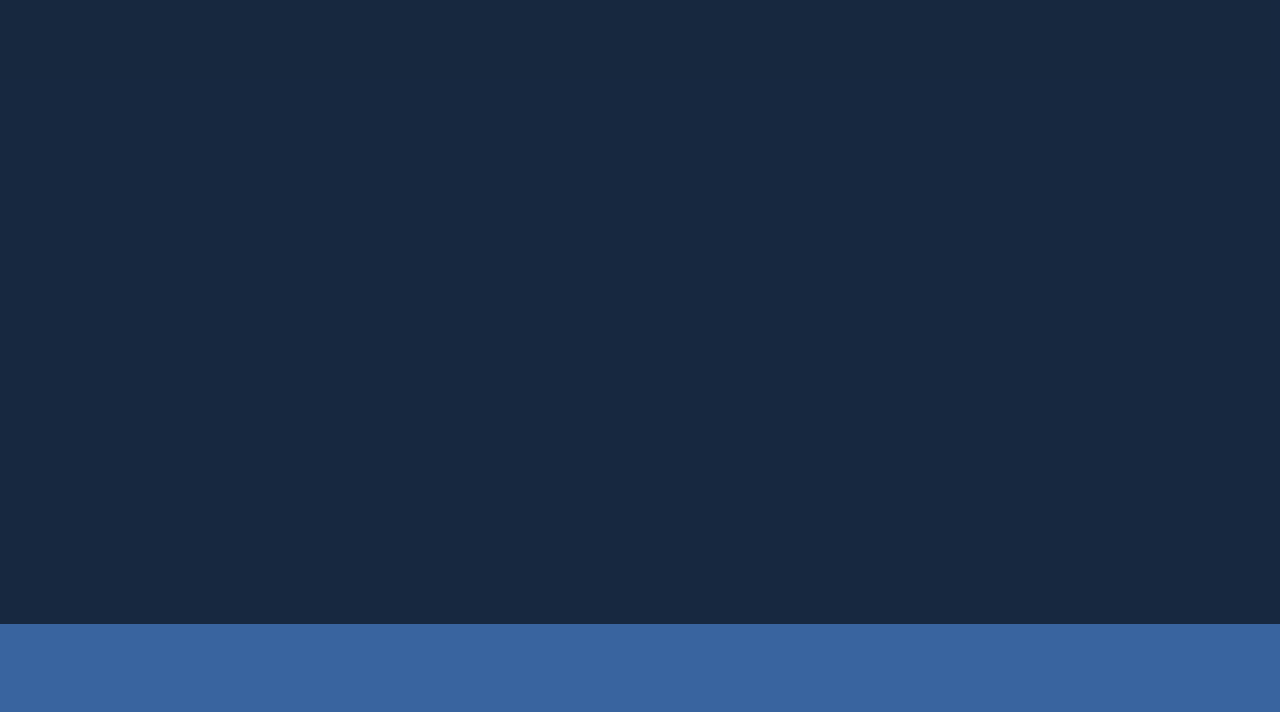
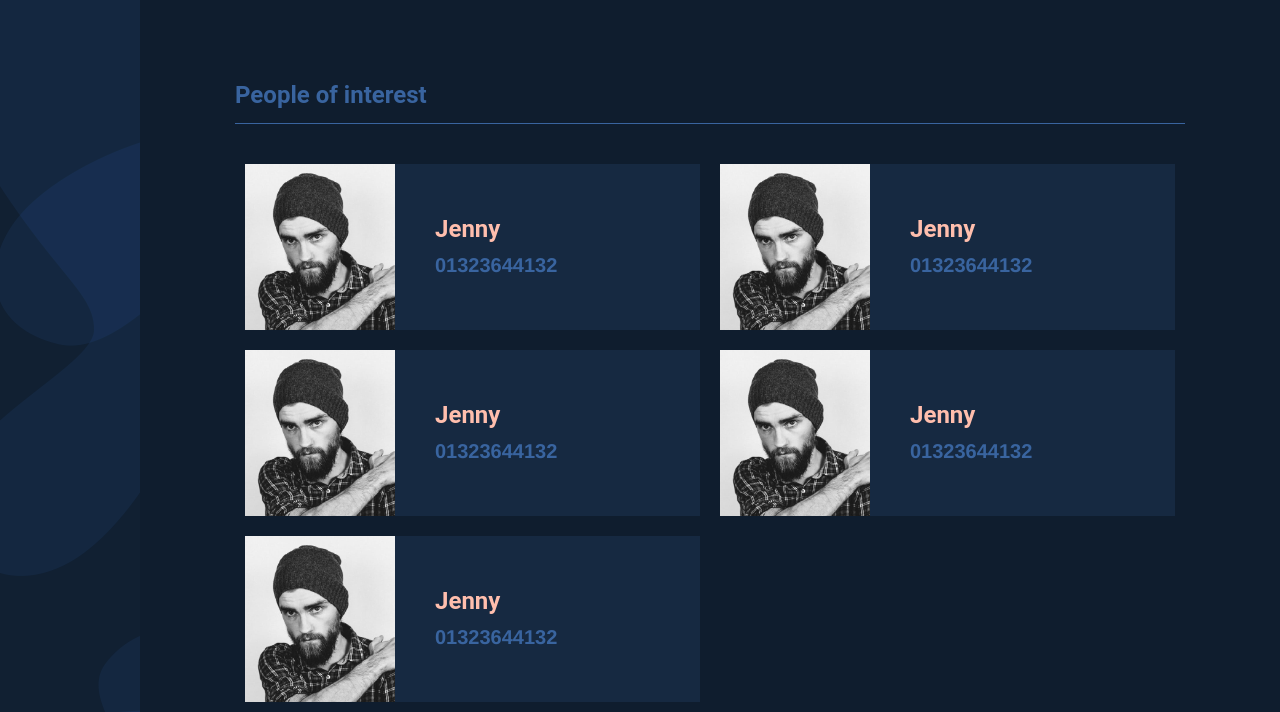
Before and after one commit to banterstudios/MI5-tech-test, a website built with webpack: page app/index.html in a window 1280 px wide. Shown: the part 176-888 px from the top of the page. Before the commit the page ends 800 px from the top, so only its background shows below. Built offline with nearby package versions, Linux system fonts and the light colour scheme.

Commit message:
almost there

```diff
--- a/app/index.html
+++ b/app/index.html
@@ -4,15 +4,116 @@
 		<meta charset="utf-8">
 		<title>MI5</title>
 		<meta name="viewport" content="user-scalable=no, initial-scale=1, maximum-scale=1, minimum-scale=1, width=device-width">
+		<meta http-equiv="X-UA-Compatible" content="IE=edge">
+		<meta description="MI5 - Always watching you..." >
 	</head>
 	<body class="bg">
-		<div id="app" class="wrapper">
+		<div id="app">
+			<header>
+				<div class="wrapper">
+					<div class="column-10 offset-left-1 offset-right-1">
+						<i class="logo"></i>
+					</div>
+				</div>
+			</header>
 			<section id="home">
-				<nav role="navigation">
-					<img alt="MI5 - Most wanted" src="assets/logo.png" />
-				</nav>
-				<div class="side-background">
-
+				<div class="wrapper">
+					<div class="row">
+						<div class="column-10 offset-left-1 offset-right-1">
+							<div class="title">
+								<h1>People of interest</h1>
+							</div>
+						</div>
+					</div>
+					<div class="row">
+						<div class="column-10 offset-left-1 offset-right-1">
+							<div class="column-6">
+								<div class="person-of-interest">
+									<div class="content">
+										<div class="left">
+											<i class="profile-pic"></i>
+										</div>
+										<div class="right">
+											<h2 class="name">
+												Jenny
+											</h2>
+											<h3 class="number">
+												01323644132
+											</h3>
+										</div>
+									</div>
+								</div>
+							</div>
+							<div class="column-6">
+								<div class="person-of-interest">
+									<div class="content">
+										<div class="left">
+											<i class="profile-pic"></i>
+										</div>
+										<div class="right">
+											<h2 class="name">
+												Jenny
+											</h2>
+											<h3 class="number">
+												01323644132
+											</h3>
+										</div>
+									</div>
+								</div>
+							</div>
+							<div class="column-6">
+								<div class="person-of-interest">
+									<div class="content">
+										<div class="left">
+											<i class="profile-pic"></i>
+										</div>
+										<div class="right">
+											<h2 class="name">
+												Jenny
+											</h2>
+											<h3 class="number">
+												01323644132
+											</h3>
+										</div>
+									</div>
+								</div>
+							</div>
+							<div class="column-6">
+								<div class="person-of-interest">
+									<div class="content">
+										<div class="left">
+											<i class="profile-pic"></i>
+										</div>
+										<div class="right">
+											<h2 class="name">
+												Jenny
+											</h2>
+											<h3 class="number">
+												01323644132
+											</h3>
+										</div>
+									</div>
+								</div>
+							</div>
+							<div class="column-6">
+								<div class="person-of-interest">
+									<div class="content">
+										<div class="left">
+											<i class="profile-pic"></i>
+										</div>
+										<div class="right">
+											<h2 class="name">
+												Jenny
+											</h2>
+											<h3 class="number">
+												01323644132
+											</h3>
+										</div>
+									</div>
+								</div>
+							</div>
+						</div>
+					</div>
 				</div>
 			</section>
 		</div>
--- a/app/js/components/MI5.js
+++ b/app/js/components/MI5.js
@@ -11,7 +11,6 @@ import { ADD_LOG } from '../utils/EventTypes'
 
 /*
 *    @class
-*    @extends Component
 */
 class MI5 {
 
@@ -41,6 +40,7 @@ class MI5 {
 	/*
 	*    @function
 	*    @private
+	*    @event {ADD_LOG} - listens for an event
 	*/
 	_bindEvents(){
 
--- a/app/styles/base.less
+++ b/app/styles/base.less
@@ -1,37 +1,40 @@
+
+@appPadding       : 0 10px;
+@appPaddingTablet : 0 0 0 140px;
 
 *{
 	.box-sizing(border-box);
+	font-family: @fontRoboto;
+}
+
+html,body {
+	margin: 0;
+	padding: 0;
+}
+
+body {
+
+	font-size: 100%;
+	line-height: 100%;
+	background-color:@baseBlue;
 
 }
 
-body,html{
+#app{
 	position: relative;
-	width: 100%;
-	padding: 0;
-	margin: 0;
-	height: 100%;
+	padding: @appPadding;
 }
 
-body.bg{
 
-	background-color:@secondaryBlue;
+@media screen and (min-width: @desktopWidth){
+	body.bg{
 
-	&:before{
-		content : '';
-		position: absolute;
-		top: 0;
-		left: 0;
-		width: 100%;
-		height: 100%;
-		background-color: fade(@black,60%);
+		background-image:url(@backgroundPattern);
+		background-repeat: no-repeat;
+
+	}
+
+	#app{
+		padding: @appPaddingTablet;
 	}
 }
-
-/*
-*    Make sure imgs stay fluid
-*/
-img {
-	width: auto;
-	max-width: 100%;
-	height: auto !important;
-}
--- /dev/null
+++ b/app/styles/components/header.less
@@ -0,0 +1,21 @@
+@headerPaddingTop    : 80px;
+@headerPaddingBottom : 100px;
+@maxLogoWidth        : 300px;
+@logoHeight          : 80px;
+
+header{
+
+	padding: @headerPaddingTop 0 @headerPaddingBottom 0;
+
+	i.logo{
+		display: inline-block;
+		position: relative;
+		width: 100%;
+		height: @logoHeight;
+		max-width: @maxLogoWidth;
+		background-image:url(@logoBg);
+		background-size:contain;
+		background-position: center;
+		background-repeat: no-repeat;
+	}
+}
--- a/app/styles/components/home.less
+++ b/app/styles/components/home.less
@@ -2,4 +2,5 @@
 	position: relative;
 	width: 100%;
 	background-color:@baseBlue;
+	padding-bottom: 10px;
 }
--- /dev/null
+++ b/app/styles/components/personofinterest.less
@@ -0,0 +1,78 @@
+@profilePicWidth  : 150px;
+@profilePicHeight : 166px;
+
+.person-of-interest{
+	position: relative;
+	width: 100%;
+	margin-top: 20px;
+
+	.left{
+		position: relative;
+		width: @profilePicWidth;
+		height: @profilePicHeight;
+		display: table-cell;
+	}
+
+	.content{
+		position: relative;
+		width: 100%;
+		background-color:@betaBlue;
+		display: table;
+	}
+
+	.right{
+		position: relative;
+		display: table-cell;
+		vertical-align: middle;
+		color: white;
+		word-break: break-word;
+		padding:10px;
+		text-align: left;
+		padding-left:20px;
+	}
+
+	.name{
+		position: relative;
+		width: auto;
+		margin:0 0 20px 0;
+		color:@pink;
+		font-size:@sizeMedium;
+	}
+
+	.number{
+		position: relative;
+		width: auto;
+		margin:0;
+		color:@secondaryBlue;
+		font-family: @fontRobotoBlack;
+		font-weight: 600;
+		font-size:@sizeMedium;
+	}
+
+	.profile-pic{
+		display: inline-block;
+		position: relative;
+		width:100%;
+		height: 100%;
+		background-image:url('../../assets/Alex_lambert.png');
+		background-repeat:no-repeat;
+		background-size:contain;
+		background-position: center;
+	}
+}
+
+@media only screen and (min-width: @desktopWidth) {
+	.person-of-interest{
+		padding: 0 10px;
+
+		.name{
+			font-size:@sizeLarge;
+		}
+		.number{
+			font-size:@sizeXMedium;
+		}
+		.right{
+			padding-left: 40px;
+		}
+	}
+}
--- /dev/null
+++ b/app/styles/components/title.less
@@ -0,0 +1,17 @@
+@titlePaddingBottom : 20px;
+@titleMarginBottom  : 20px;
+
+.title{
+	position: relative;
+	width: 100%;
+	padding-bottom: @titlePaddingBottom;
+	border-bottom: 1px solid @secondaryBlue;
+	margin-bottom: @titleMarginBottom;
+
+	h1{
+		position: relative;
+		margin: 0;
+		font-size: @sizeLarge;
+		color:@secondaryBlue;
+	}
+}
--- a/app/styles/gui/colors.less
+++ b/app/styles/gui/colors.less
@@ -1,3 +1,4 @@
-@baseBlue      : #0f1d2e;
-@secondaryBlue : #39649f;
-@black         : #000;
+@baseBlue       : #0f1d2e;
+@secondaryBlue  : #39649f;
+@betaBlue       : #162941;
+@pink           : #ffbead;
--- /dev/null
+++ b/app/styles/gui/fonts.less
@@ -0,0 +1,17 @@
+@font-face {
+	font-family: 'RobotoBlack';
+	src:font-url("Roboto-Black.ttf") format('truetype');
+	font-weight: normal;
+	font-style: normal;
+}
+
+@font-face {
+	font-family: 'Roboto';
+	src:font-url("Roboto-Regular.ttf") format('truetype');
+	font-weight: normal;
+	font-style: normal;
+}
+
+@fontRoboto : "Roboto", "HelveticaNeue-Light", "Helvetica Neue Light", "Helvetica Neue", Helvetica, Arial, "Lucida Grande", sans-serif;
+
+@fontRobotoBlack: "RobotoBlack", "HelveticaNeue-Light", "Helvetica Neue Light", "Helvetica Neue", Helvetica, Arial, "Lucida Grande", sans-serif;
--- /dev/null
+++ b/app/styles/gui/fontsizes.less
@@ -0,0 +1,14 @@
+/* @font-sizes */
+
+@sizeTitle        : 72px;
+@sizeXTitle       : 48px;
+@sizeSubTitle     : 36px;
+@sizeSmallTitle   : 30px;
+@sizeXLarge       : 28px;
+@sizeLarge        : 24px;
+@sizeXMedium      : 20px;
+@sizeMedium       : 18px;
+@sizeMedium-small : 16px;
+@sizeSmall        : 14px;
+@sizeSmallText    : 13px;
+@sizeXSmall       : 12px;
--- /dev/null
+++ b/app/styles/gui/images.less
@@ -0,0 +1,2 @@
+@backgroundPattern : '../assets/Background_pattern.png';
+@logoBg            : '../../assets/logo.png';
--- a/app/styles/index.less
+++ b/app/styles/index.less
@@ -8,13 +8,16 @@ Author: Nick de Rozarieux
 *    Utils
 */
 @import 'utils/helper.less';
-
 @import 'utils/grid.less';
+@import 'utils/breakpoints.less';
 
 /*
 *    GUI
 */
+@import 'gui/fonts.less';
+@import 'gui/fontsizes.less';
 @import 'gui/colors.less';
+@import 'gui/images.less';
 
 /*
 *    Base
@@ -24,5 +27,7 @@ Author: Nick de Rozarieux
 /*
 *    Components
 */
-
+@import 'components/header.less';
+@import 'components/title.less';
 @import 'components/home.less';
+@import 'components/personofinterest.less';
--- /dev/null
+++ b/app/styles/utils/breakpoints.less
@@ -0,0 +1 @@
+@desktopWidth : 980px;
--- a/app/styles/utils/grid.less
+++ b/app/styles/utils/grid.less
@@ -37,6 +37,7 @@
 .wrapper {
     width: 100%;
     margin: 0 auto;
+    position: relative;
 }
 
 .wrapper:after,
@@ -46,9 +47,9 @@
 
 [class*='column-'] {
     float: left;
-    padding: @gutter;
     width: 100%;
     min-height: 1px;
+    position: relative;
 }
 
 [class*='offset-'] {
@@ -58,7 +59,7 @@
 
 
 /* Media queries */
-@media only screen and (min-width: 30em) {
+@media only screen and (min-width: @desktopWidth) {
 
     .wrapper {
         max-width: @maxwidth;
--- a/package.json
+++ b/package.json
@@ -7,7 +7,7 @@
     "test": "test"
   },
   "scripts": {
-    "start": "webpack-dev-server --config webpack.dev.config.js",
+    "start": "webpack-dev-server --config webpack.dev.config.js --port 8888",
     "dev": "webpack -d --config webpack.dev.config.js",
     "production": "webpack -p --config webpack.dev.prod.js"
   },
```
Also changed, not shown: app/js/components/Person.js (+3 -4 lines).
